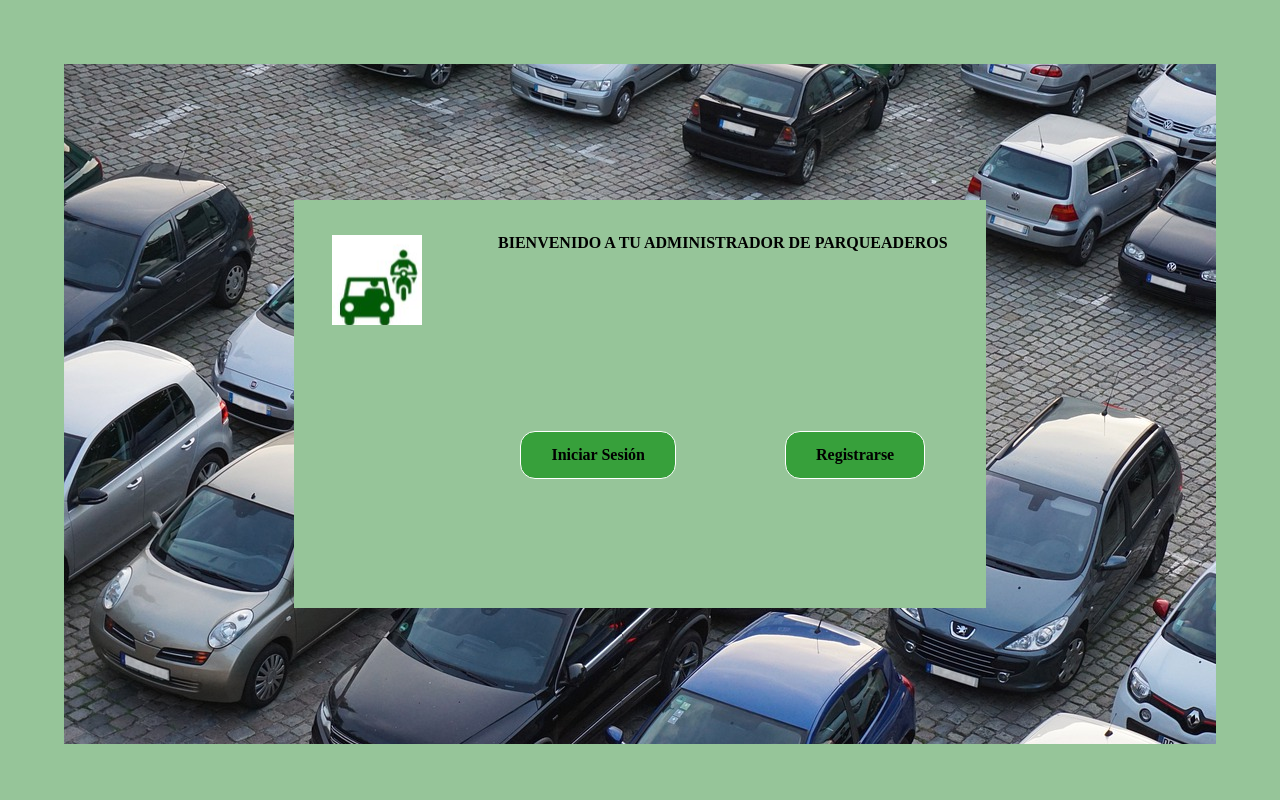
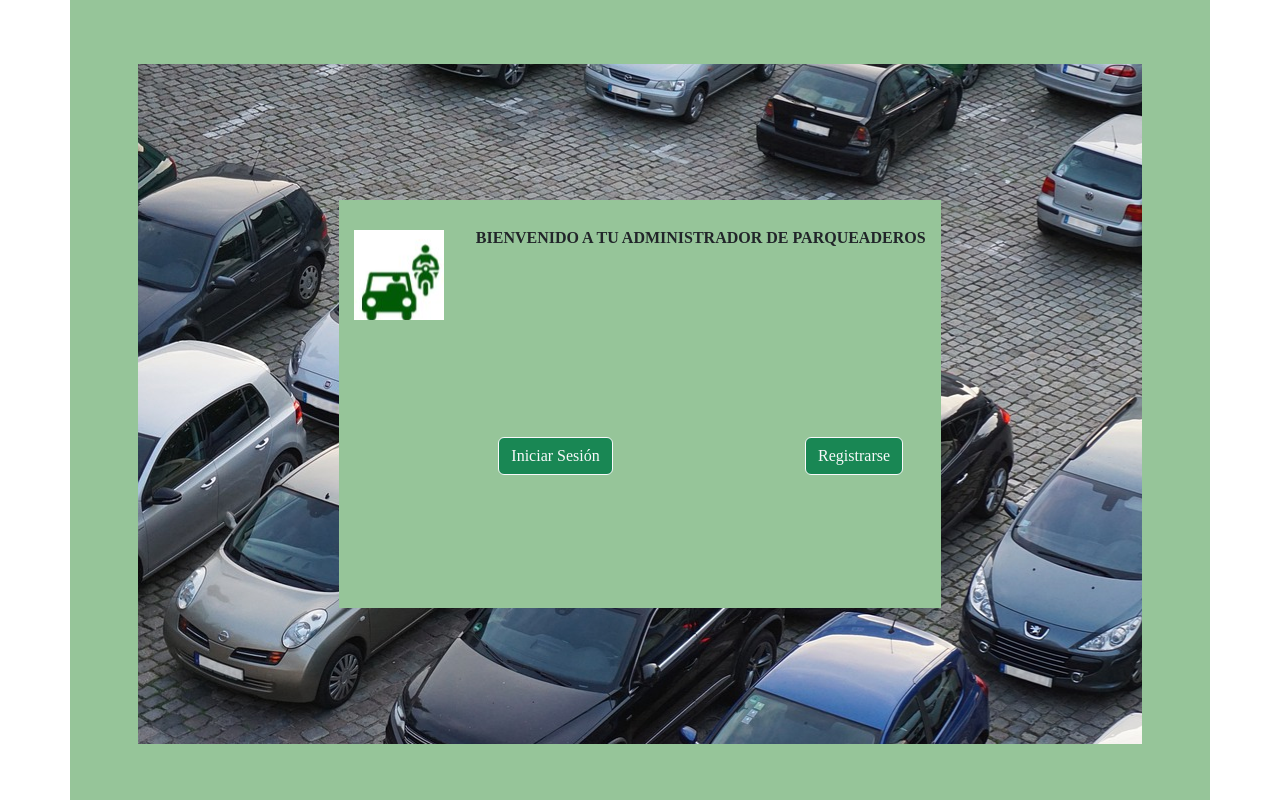
Before and after one commit to jhonjgomez/MisionTicProyectoParqueadero, a plain HTML site: page index.html in a window 1280 px wide. Drawn offline with nearby package versions, Linux system fonts and the light colour scheme.

Commit message:
integrando bootstrap

```diff
--- a/index.html
+++ b/index.html
@@ -5,6 +5,7 @@
     <meta http-equiv="X-UA-Compatible" content="IE=edge">
     <meta name="viewport" content="width=device-width, initial-scale=1.0">
     <title>Parqueate</title>
+    <link href="https://cdn.jsdelivr.net/npm/bootstrap@5.2.1/dist/css/bootstrap.min.css" rel="stylesheet" integrity="sha384-iYQeCzEYFbKjA/T2uDLTpkwGzCiq6soy8tYaI1GyVh/UjpbCx/TYkiZhlZB6+fzT" crossorigin="anonymous">
     <link rel="stylesheet" href="./css/reset.css">
     <link rel="stylesheet" href="./css/index.css">
 </head>
@@ -16,8 +17,8 @@
                 <div class="container__background__login__bienvenida">
                     <h1 class="container__background__login__bienvenida-titulo">BIENVENIDO A TU ADMINISTRADOR DE PARQUEADEROS</h1>
                     <div class="container__background__login__bienvenida-botones">
-                        <a href="#" class="boton container__background__login-entrar">Iniciar Sesión</a>
-                        <a href="#" class="boton container__background__login-registrarse">Registrarse</a>
+                        <a class="btn btn-success btn-outline-light" href="#" role="button">Iniciar Sesión</a>
+                        <a class="btn btn-success btn-outline-light" href="#" role="button">Registrarse</a>
                     </div>
                 </div>
 
```
